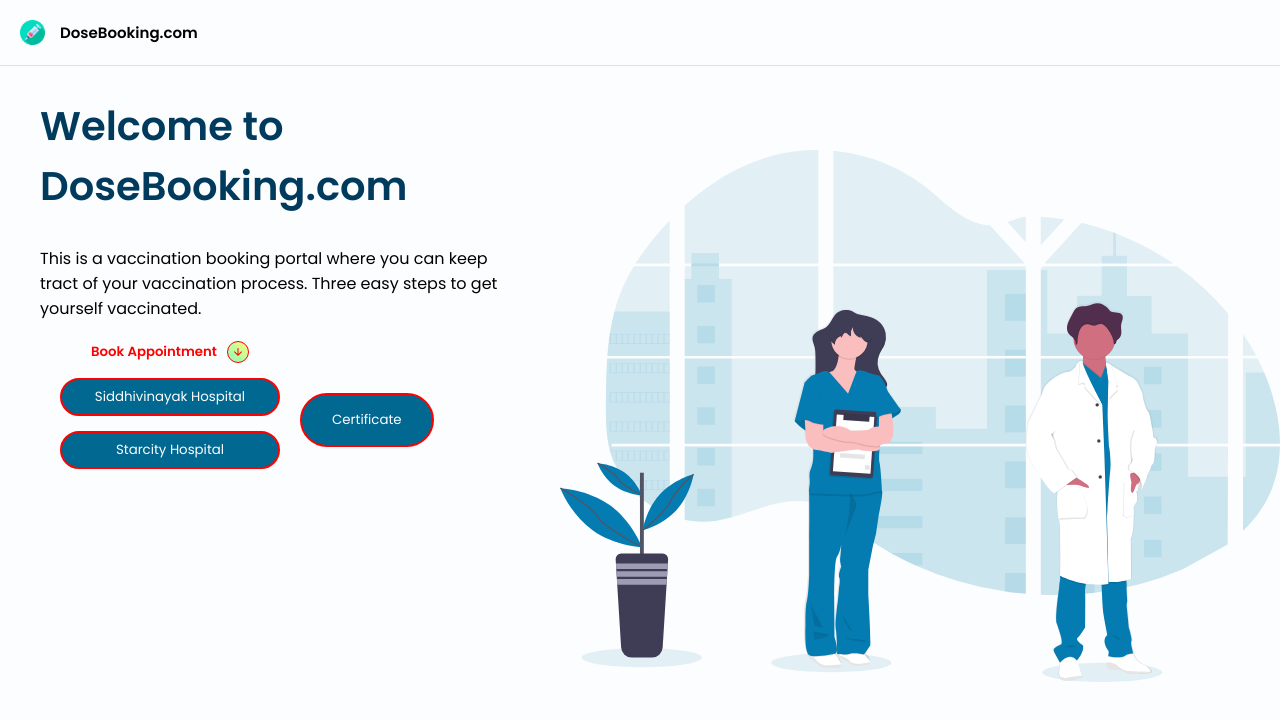
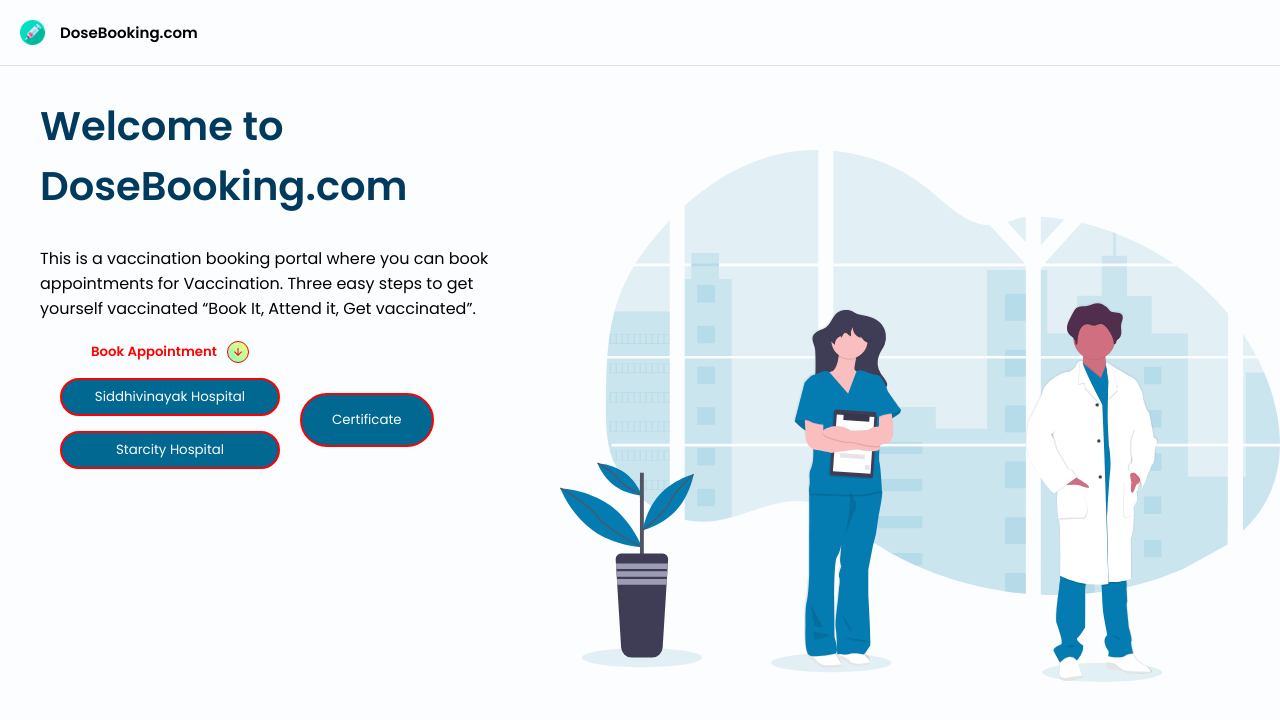
Before and after one commit to PramodRai10/doseBookingLanding, a React (Create React App) app: page / in a window 1280 px wide. Shown: the top 720 px of the page. Built offline with nearby package versions, Linux system fonts and the light colour scheme.

Commit message:
Home page text chnage

```diff
--- a/src/Home.js
+++ b/src/Home.js
@@ -17,8 +17,7 @@ function Home() {
         <div className="homeMiddle-left">
           <h2>Welcome to DoseBooking.com</h2>
           <p>
-            This is a vaccination booking portal where you can keep tract of your vaccination process.
-            Three easy steps to get yourself vaccinated.
+            This is a vaccination booking portal where you can book appointments for Vaccination. Three easy steps to get yourself vaccinated “Book It, Attend it, Get vaccinated”.
           </p>
           <div className="buttonGroup">
             <div className="booking">
@@ -62,7 +61,7 @@ function Home() {
           </div>
           <div className="homeCard">
             <div className="vaccinated"></div>
-            <h3>vaccinated</h3>
+            <h3>Vaccinated</h3>
             <p>Get vaccinated at your booked date.</p>
             <br />
             <p>तुमच्या बुक केलेल्या तारखेला लस घ्या.</p>
@@ -70,7 +69,7 @@ function Home() {
         </div>
       </div>
       <div className="youtube">
-        <h1>video tutorial</h1>
+        <h1>Video tutorial</h1>
         <hr />
         <iframe
           title="video-Tutorial"
```
